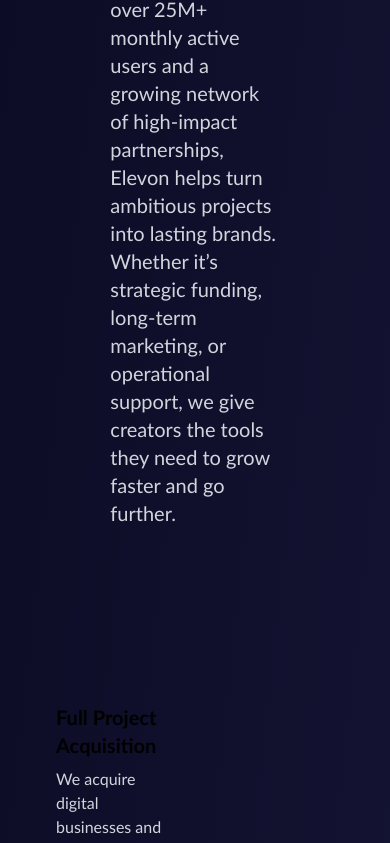
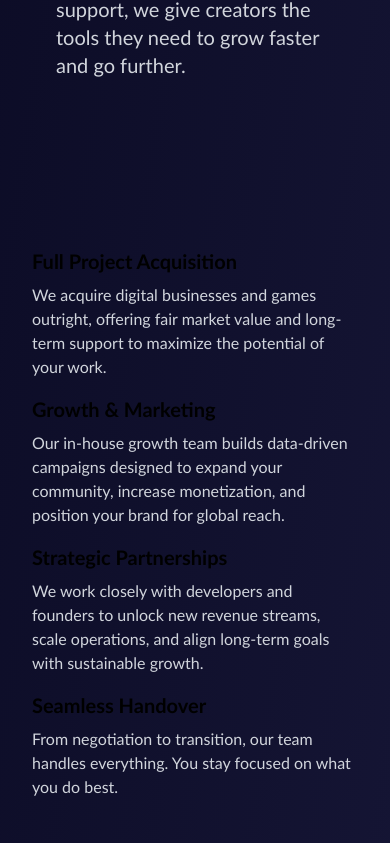
Before and after one commit to REALCRIMICALS/elevon-website, a Next.js app: page / in a window 390 px wide. Shown: the part 1153-1996 px from the top of the page. Built offline with nearby package versions, Linux system fonts and the light colour scheme; no server answers.

Commit message:
mobile view fix

```diff
--- a/src/app/layout.tsx
+++ b/src/app/layout.tsx
@@ -24,7 +24,7 @@
             <span className="text-xl my-auto ml-2 select-none">Elevon</span>
           </Link>
           <div className="ml-auto my-auto mr-2 flex gap-2 items-center">
-            <Link href={"/partners"} className="button">Partner With Us</Link>
+            <Link href={"#contact"} className="button">Partner With Us</Link>
           </div>
         </nav>
         {children}
--- a/src/app/page.tsx
+++ b/src/app/page.tsx
@@ -1,6 +1,7 @@
 import Image from "next/image";
 import Link from "next/link";
 import CurrentUsers from "./CurrentUsers";
+import { sendMessage } from "./partners/actions";
 
 export default function Home() {
   return (
@@ -13,46 +14,55 @@
           </div>
           <span className="text-2xl text-center">Elevating the next generation of Metaverse experiences</span>
         </div>
-        <CurrentUsers/>
+        <CurrentUsers />
         <div className="flex gap-4 items-center flex-col sm:flex-row">
-          <Link href={"/partners"} className="button">Partner With Us</Link>
+          <Link href={"#contact"} className="button">Partner With Us</Link>
         </div>
-        <div className="flex flex-col w-full">
-          <div className="p-6 w-2/3 mx-auto shrink-0 mb-32">
+        <div className="flex flex-col w-full gap-4">
+          <div className="p-6 w-full lg:w-2/3 mx-auto shrink-0 mb-32">
             <h3 className="text-3xl font-semibold mb-2">About Us</h3>
             <p className="text-gray-300 text-xl">Founded in 2024, Elevon is a next-generation partner for online businesses, developers, and digital creators. We specialize in growing, funding, and scaling projects across the metaverse — from Roblox games to emerging digital platforms.
 
-With contributions to projects totaling over 25M+ monthly active users and a growing network of high-impact partnerships, Elevon helps turn ambitious projects into lasting brands. Whether it’s strategic funding, long-term marketing, or operational support, we give creators the tools they need to grow faster and go further. </p>
+              With contributions to projects totaling over 25M+ monthly active users and a growing network of high-impact partnerships, Elevon helps turn ambitious projects into lasting brands. Whether it’s strategic funding, long-term marketing, or operational support, we give creators the tools they need to grow faster and go further. </p>
           </div>
           <div className="w-full flex justify-evenly items-center select-none">
-            <div className="p-6 w-1/2 shrink-0">
+            <div className="lg:p-6 w-full md:w-1/2 shrink-0">
               <h3 className="text-xl font-semibold mb-2">Full Project Acquisition</h3>
               <p className="text-gray-300">We acquire digital businesses and games outright, offering fair market value and long-term support to maximize the potential of your work.</p>
             </div>
-            <div className="w-1/2 shrink-0" />
+            <div className="w-1/2 shrink-0 hidden md:block" />
           </div>
           <div className="w-full flex justify-evenly items-center select-none">
-            <div className="w-1/2 shrink-0" />
-            <div className="p-6 w-1/2 shrink-0 text-end">
+            <div className="w-1/2 shrink-0 hidden md:block" />
+            <div className="lg:p-6 w-full md:w-1/2 shrink-0 md:text-end">
               <h3 className="text-xl font-semibold mb-2">Growth & Marketing</h3>
               <p className="text-gray-300">Our in-house growth team builds data-driven campaigns designed to expand your community, increase monetization, and position your brand for global reach.</p>
             </div>
           </div>
           <div className="w-full flex justify-evenly items-center select-none">
-            <div className="p-6 w-1/2 shrink-0">
+            <div className="lg:p-6 w-full md:w-1/2 shrink-0">
               <h3 className="text-xl font-semibold mb-2">Strategic Partnerships</h3>
               <p className="text-gray-300">We work closely with developers and founders to unlock new revenue streams, scale operations, and align long-term goals with sustainable growth.</p>
             </div>
-            <div className="w-1/2 shrink-0" />
+            <div className="w-1/2 shrink-0 hidden md:block" />
           </div>
           <div className="w-full flex justify-evenly items-center select-none">
-            <div className="w-1/2 shrink-0" />
-            <div className="p-6 w-1/2 shrink-0 text-end">
+            <div className="w-1/2 shrink-0 hidden md:block" />
+            <div className="lg:p-6 w-full md:w-1/2 shrink-0 md:text-end">
               <h3 className="text-xl font-semibold mb-2">Seamless Handover</h3>
               <p className="text-gray-300">From negotiation to transition, our team handles everything. You stay focused on what you do best.</p>
             </div>
           </div>
         </div>
+        <section id="contact" className="flex flex-col items-center">
+          <h2 className="text-3xl font-bold text-center mb-2">Contact Us</h2>
+          <form className="bg-faint p-6 rounded-xl space-y-4 border border-white/6 shadow-xl" action={sendMessage}>
+            <input required className='w-full p-2 rounded-lg border border-white/6 text-white focus:bg-faint transition duration-200 ease-in-out outline-0' type="text" name="name" placeholder="Your Name" />
+            <input required className='w-full p-2 rounded-lg border border-white/6 text-white focus:bg-faint transition duration-200 ease-in-out outline-0' type="email" name="email" placeholder="Email Address" />
+            <textarea required className='w-full p-2 rounded-lg border border-white/6 text-white focus:bg-faint transition duration-200 ease-in-out outline-0' name="message" placeholder="Your Message" rows={5} />
+            <button className="button" type="submit">Send Message</button>
+          </form>
+        </section>
       </main>
     </div>
   );
```
